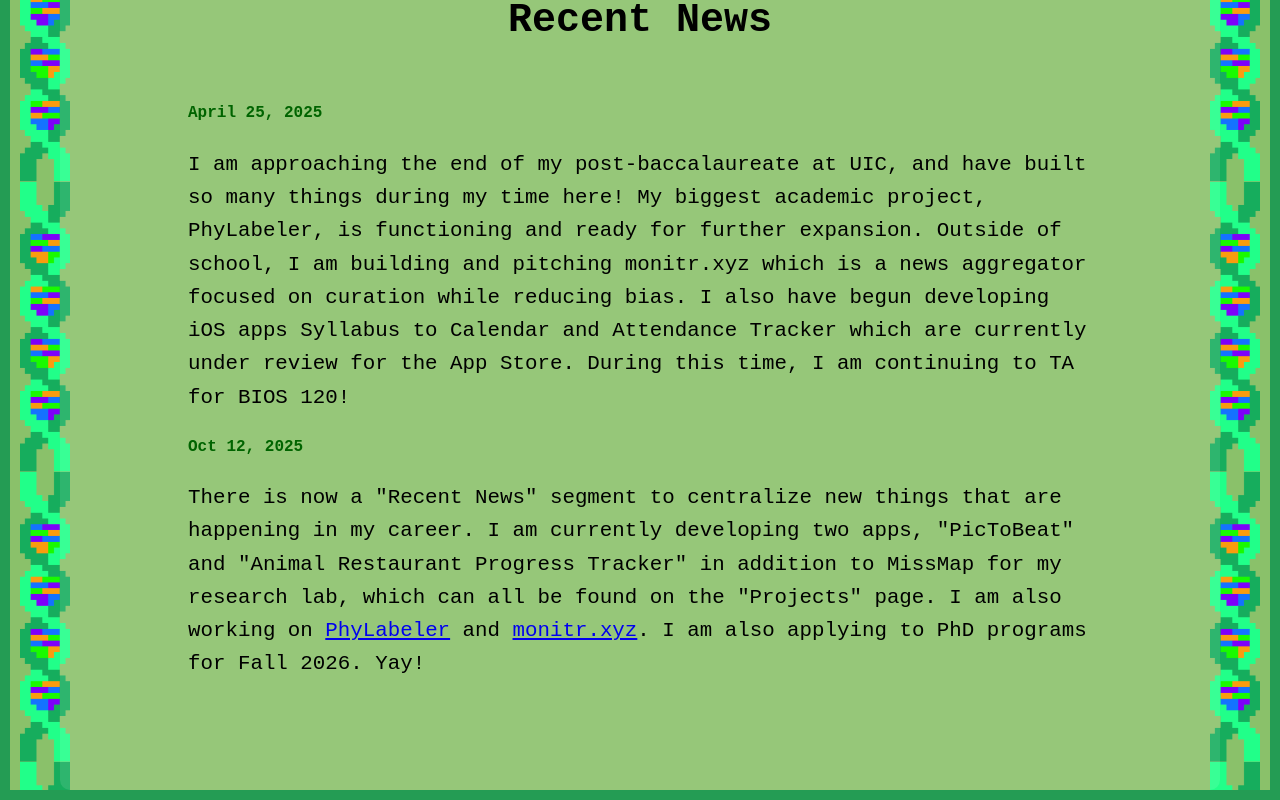
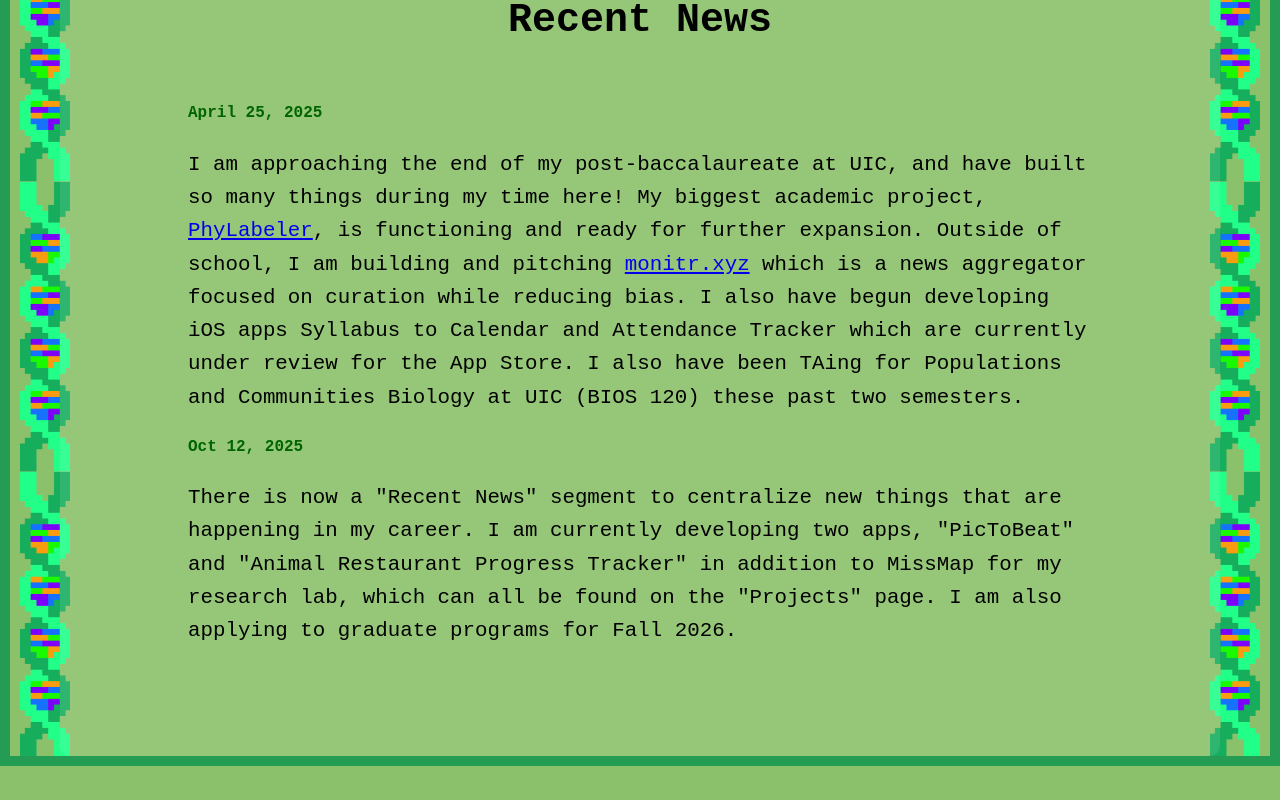
Before and after one commit to zawmbi/zawmbi.github.io, a React (Create React App) app: page / in a window 1280 px wide. Shown: the part 689-1489 px from the top of the page. After the commit the page ends 1455 px from the top, so only its background shows below. Built offline with nearby package versions, Linux system fonts and the light colour scheme.

Commit message:
recent news update

```diff
--- a/src/App.js
+++ b/src/App.js
@@ -44,10 +44,10 @@
                   <section className="recent-news">
                     <h1>Recent News</h1>
                     <span className="news-date">April 25, 2025</span>
-                    <p>I am approaching the end of my post-baccalaureate at UIC, and have built so many things during my time here! My biggest academic project, PhyLabeler, is functioning and ready for further expansion. Outside of school, I am building and pitching monitr.xyz which is a news aggregator focused on curation while reducing bias. I also have begun developing iOS apps Syllabus to Calendar and Attendance Tracker which are currently under review for the App Store. During this time, I am continuing to TA for BIOS 120! </p>
+                    <p>I am approaching the end of my post-baccalaureate at UIC, and have built so many things during my time here! My biggest academic project, <a href="https://github.com/zawmbi/phylabeler" target="_blank" rel="noopener noreferrer">PhyLabeler</a>, is functioning and ready for further expansion. Outside of school, I am building and pitching <a href="https://monitr.xyz" target="_blank" rel="noopener noreferrer">monitr.xyz</a> which is a news aggregator focused on curation while reducing bias. I also have begun developing iOS apps Syllabus to Calendar and Attendance Tracker which are currently under review for the App Store. I also have been TAing for Populations and Communities Biology at UIC (BIOS 120) these past two semesters. </p>
 
                     <span className="news-date">Oct 12, 2025</span>
-                    <p>There is now a "Recent News" segment to centralize new things that are happening in my career. I am currently developing two apps, "PicToBeat" and "Animal Restaurant Progress Tracker" in addition to MissMap for my research lab, which can all be found on the "Projects" page. I am also working on <a href="https://github.com/zawmbi/phylabeler" target="_blank" rel="noopener noreferrer">PhyLabeler</a> and <a href="https://monitr.xyz" target="_blank" rel="noopener noreferrer">monitr.xyz</a>. I am also applying to PhD programs for Fall 2026. Yay!</p>
+                    <p>There is now a "Recent News" segment to centralize new things that are happening in my career. I am currently developing two apps, "PicToBeat" and "Animal Restaurant Progress Tracker" in addition to MissMap for my research lab, which can all be found on the "Projects" page. I am also applying to graduate programs for Fall 2026.</p>
                   </section>
                 </main>
               }/>
```
